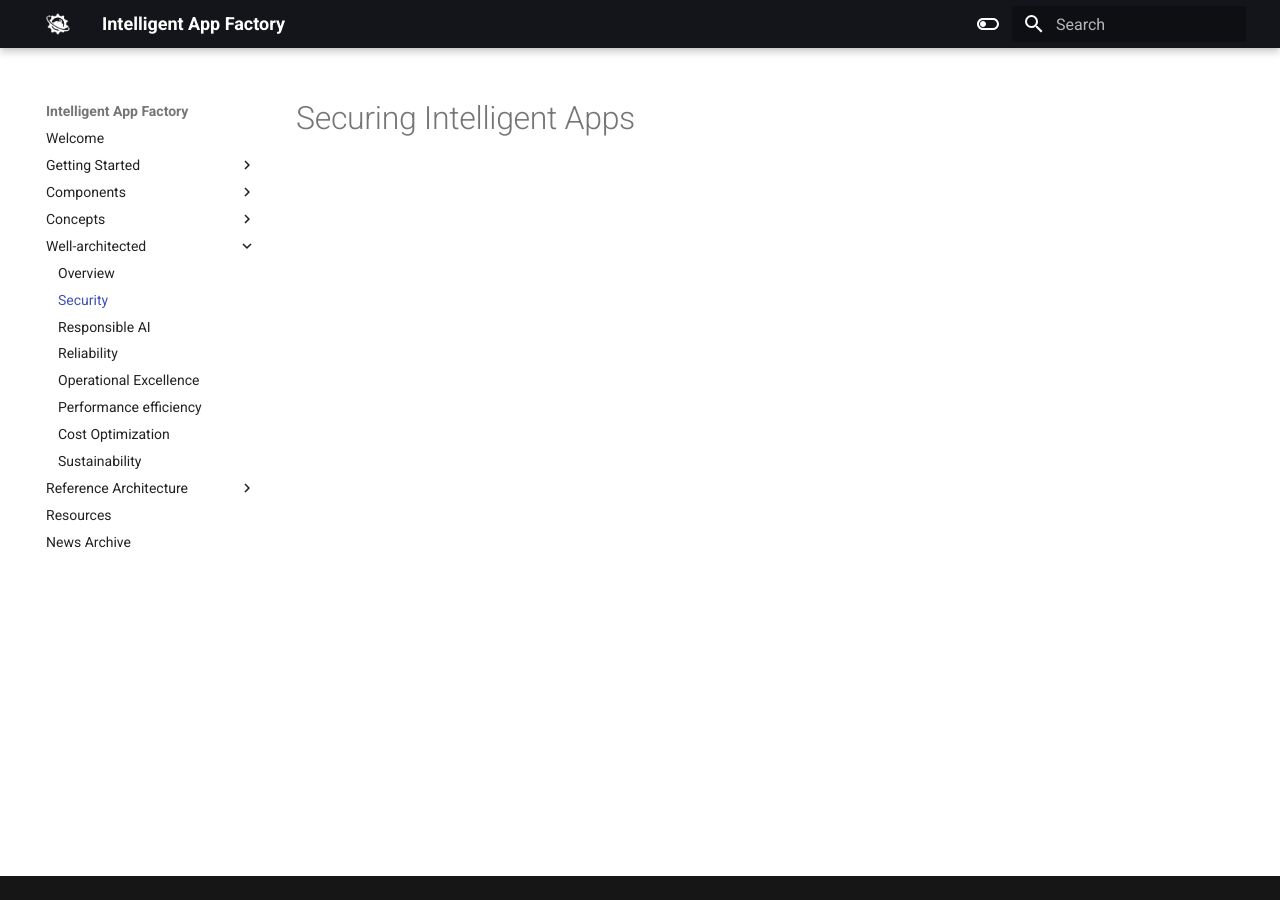
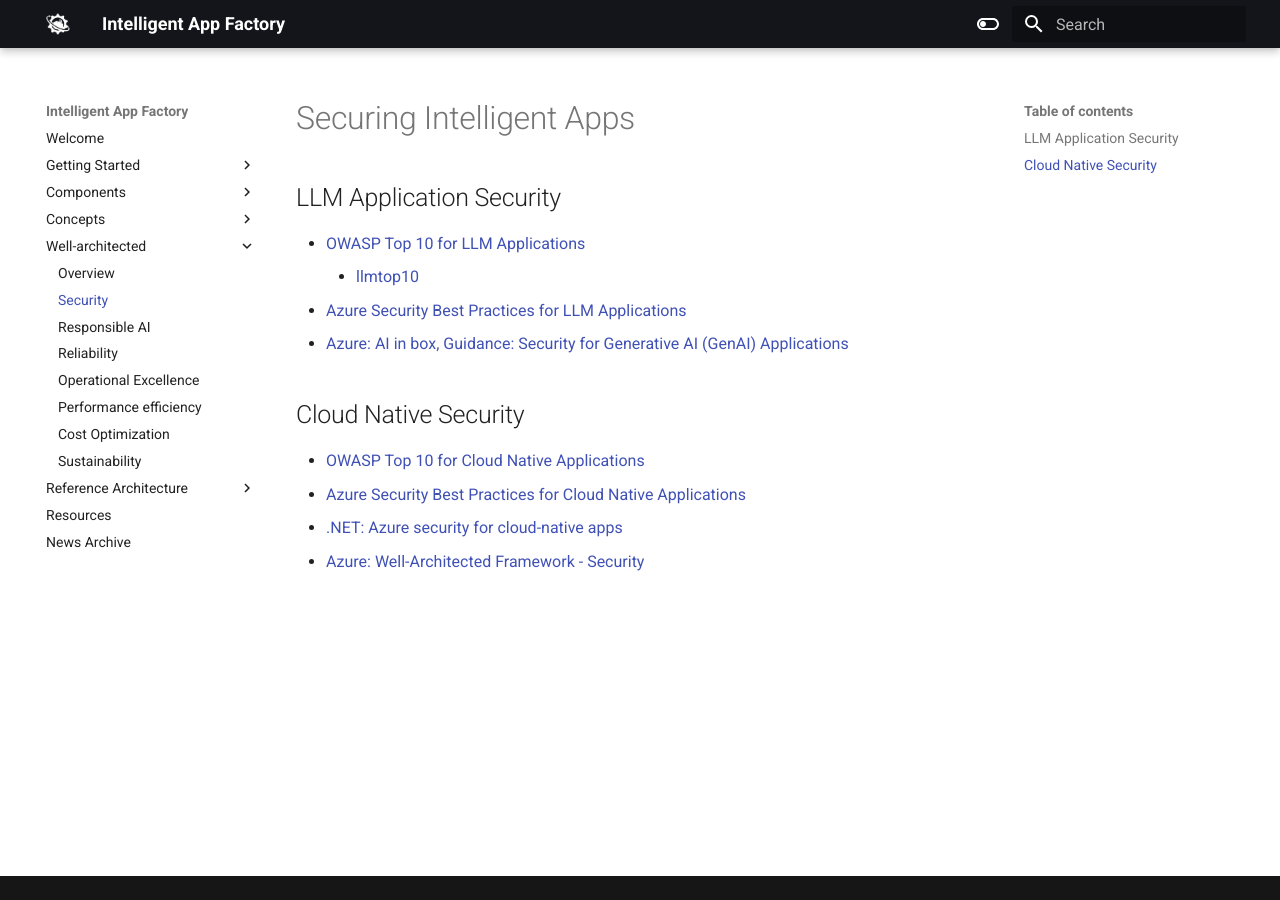
Before and after one commit to LoganDavidTalbot/IntelligentAppFactory, an MkDocs documentation site: the page built from docs/well-architected/security.md, in a window 1280 px wide. Built offline with MkDocs 1.6.1 and Material for MkDocs 9.7.7, drawn with Linux system fonts in a browser that asks for light colours.

```diff
--- a/docs/well-architected/security.md
+++ b/docs/well-architected/security.md
@@ -1 +1,14 @@
 # Securing Intelligent Apps
+
+
+## LLM Application Security
+- [OWASP Top 10 for LLM Applications](https://owasp.org/www-project-top-10-for-large-language-model-applications/)
+    - [llmtop10](https://llmtop10.com/)
+- [Azure Security Best Practices for LLM Applications](https://techcommunity.microsoft.com/t5/azure-architecture-blog/security-best-practices-for-genai-applications-openai-in-azure/ba-p/4027885#:~:text=Encrypt%20Data%20at%20Rest%20and,HTTPS%2FTLS%20for%20data%20transmission.)
+- [Azure: AI in box, Guidance: Security for Generative AI (GenAI) Applications](https://github.com/Azure/AI-in-a-Box/tree/main/guidance/genai-security)
+
+## Cloud Native Security
+- [OWASP Top 10 for Cloud Native Applications](https://owasp.org/www-project-top-ten/)
+- [Azure Security Best Practices for Cloud Native Applications](https://docs.microsoft.com/en-us/azure/security/fundamentals/secure-cloud-native-applications)
+- [.NET: Azure security for cloud-native apps](https://learn.microsoft.com/en-us/dotnet/architecture/cloud-native/azure-security)
+- [Azure: Well-Architected Framework - Security](https://learn.microsoft.com/en-us/azure/well-architected/security/)
```
Also changed, not shown: docs/resources.md (+3 -2 lines).
